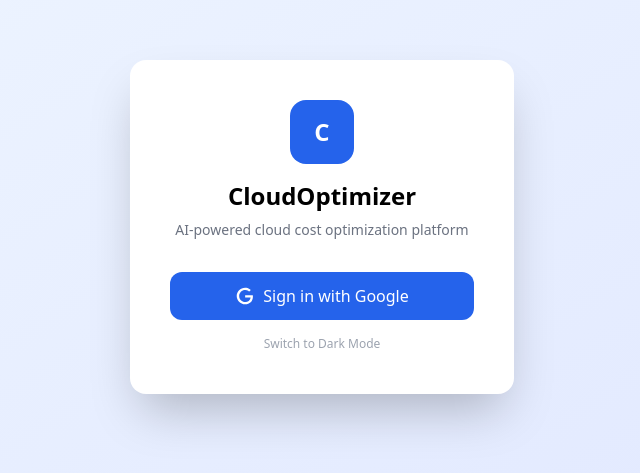
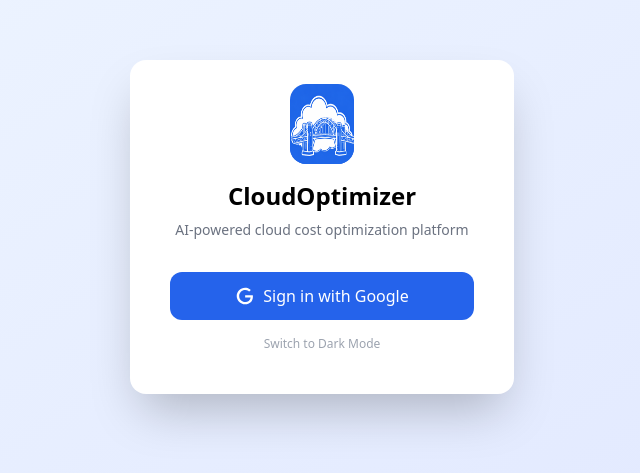
Before and after one commit to MEHWISH310/cloud-cost-optimizer, a React (Create React App) app in the folder frontend/: page / in a window 1280 px wide. Shown: the part 173-646 px from the top of the page, without its empty margins (318-958 px from the left). Built offline with nearby package versions, Linux system fonts and the light colour scheme; no server answers.

Commit message:
Add logo

```diff
--- a/frontend/public/index.html
+++ b/frontend/public/index.html
@@ -2,7 +2,7 @@
 <html lang="en">
   <head>
     <meta charset="utf-8" />
-    <link rel="icon" href="%PUBLIC_URL%/favicon.ico" />
+    <link rel="icon" href="%PUBLIC_URL%/logo.png" />
     <meta name="viewport" content="width=device-width, initial-scale=1" />
     <meta name="theme-color" content="#000000" />
     <meta
@@ -24,7 +24,7 @@
       work correctly both with client-side routing and a non-root public URL.
       Learn how to configure a non-root public URL by running `npm run build`.
     -->
-    <title>React App</title>
+    <title>CloudBridge</title>
   </head>
   <body>
     <noscript>You need to enable JavaScript to run this app.</noscript>
--- a/frontend/src/App.js
+++ b/frontend/src/App.js
@@ -70,7 +70,7 @@
       <div className={`flex flex-col items-center justify-center h-screen ${dark ? "bg-gray-900" : "bg-gradient-to-br from-blue-50 to-indigo-100"}`}>
         <div className={`p-10 rounded-2xl shadow-2xl text-center w-96 ${dark ? "bg-gray-800 text-white" : "bg-white"}`}>
           <div className="w-16 h-16 bg-blue-600 rounded-2xl mx-auto mb-4 flex items-center justify-center">
-            <span className="text-white text-2xl font-bold">C</span>
+            <img src="/logo.png" alt="CloudBridge" className="w-20 h-20 rounded-2xl mx-auto mb-4" />
           </div>
           <h1 className="text-2xl font-bold mb-2">CloudOptimizer</h1>
           <p className={`text-sm mb-8 ${dark ? "text-gray-400" : "text-gray-500"}`}>AI-powered cloud cost optimization platform</p>
--- a/frontend/src/components/Navbar.js
+++ b/frontend/src/components/Navbar.js
@@ -20,12 +20,7 @@
   return (
     <nav className={`fixed top-0 left-0 right-0 z-50 shadow-md ${dark ? "bg-gray-900 text-white border-b border-gray-700" : "bg-white text-gray-800 border-b border-gray-200"}`}>
       <div className="max-w-7xl mx-auto px-4 flex items-center justify-between h-16">
-        <div className="flex items-center gap-2">
-          <div className="w-8 h-8 bg-blue-600 rounded-lg flex items-center justify-center">
-            <span className="text-white text-sm font-bold">C</span>
-          </div>
-          <span className="font-bold text-lg">CloudOptimizer</span>
-        </div>
+        <img src="/logo.png" alt="CloudBridge" className="w-8 h-8 rounded-lg" />
         <div className="hidden md:flex gap-1 items-center">
           {links.map((link) => (
             <Link
```
Also changed, not shown: frontend/public/logo.png (added), frontend/src/components/ProtectedRoute.js (deleted).
